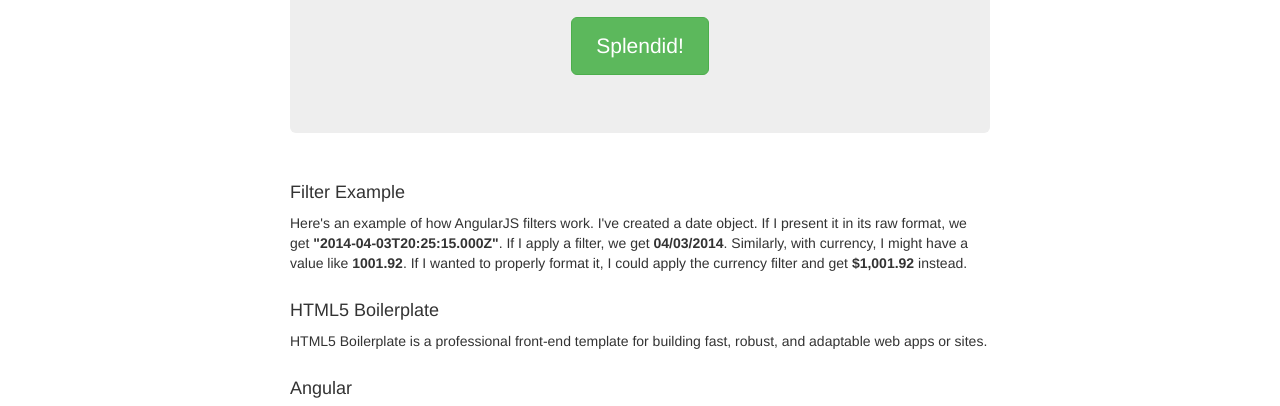
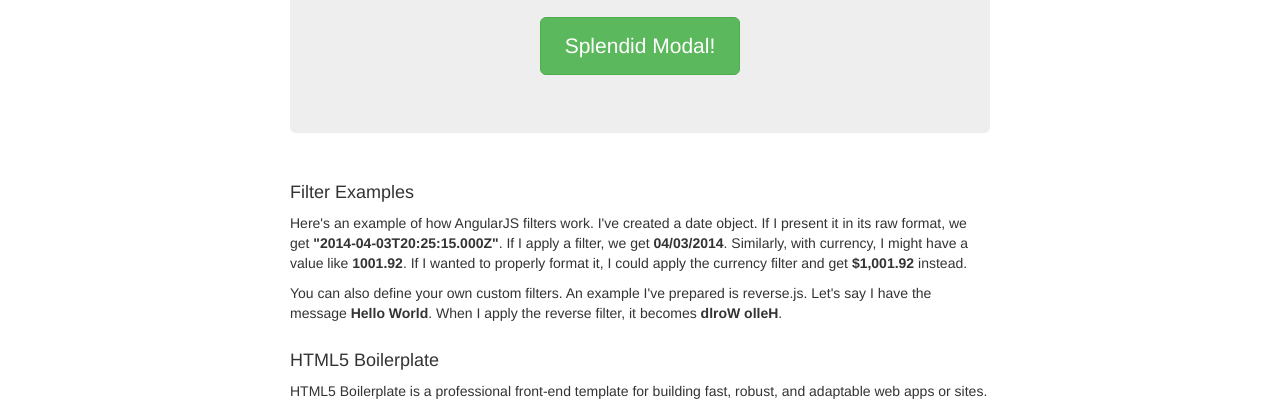
Before and after one commit to Tivix/AngularJSPractices, a website: page app/index.html in a window 1280 px wide. Shown: the part 372-778 px from the top of the page. Drawn offline with nearby package versions, Linux system fonts and the light colour scheme; some packages are replaced by stand-ins of ours; files that its build step writes are made by us from their sources; a script that the page names is missing.

Commit message:
Custom filter example.

```diff
--- a/app/index.html
+++ b/app/index.html
@@ -71,6 +71,7 @@
         <script src="scripts/controllers/master.js"></script>
         <script src="scripts/services/request.js"></script>
         <script src="scripts/services/validators.js"></script>
+        <script src="scripts/filters/reverse.js"></script>
         <!-- endbuild -->
 </body>
 </html>
--- a/app/scripts/controllers/main.js
+++ b/app/scripts/controllers/main.js
@@ -5,4 +5,5 @@ angular.module('angularJspracticesApp')
   	// Some example data for our page.
     $scope.now = new Date();
     $scope.price = 1001.92;
+    $scope.message = "Hello World";
   });
--- /dev/null
+++ b/app/scripts/filters/reverse.js
@@ -0,0 +1,8 @@
+'use strict';
+
+angular.module('angularJspracticesApp')
+  .filter('reverse', function () {
+    return function (input) {
+      return input.split('').reverse().join('');
+    };
+  });
--- a/app/views/main.html
+++ b/app/views/main.html
@@ -5,14 +5,15 @@
     Always a pleasure scaffolding your apps.
   </p>
   <!-- Hey.  Why don't we trigger that modal setup in master.js if they press this button? -->
-  <p><button class="btn btn-lg btn-success" ng-click="splendid()">Splendid!</button></p>
+  <p><button class="btn btn-lg btn-success" ng-click="splendid()">Splendid Modal!</button></p>
 </div>
 
 <div class="row marketing">
-  <h4>Filter Example</h4>
+  <h4>Filter Examples</h4>
   <p>
     Here's an example of how AngularJS filters work.  I've created a date object.  If I present it in its raw format, we get <strong>{{now}}</strong>.  If I apply a filter, we get <strong>{{now | date : "MM/dd/yyyy"}}</strong>.  Similarly, with currency, I might have a value like <strong>{{price}}</strong>.  If I wanted to properly format it, I could apply the currency filter and get <strong>{{price | currency : "$"}}</strong> instead.
   </p>
+  <p>You can also define your own custom filters.  An example I've prepared is reverse.js.  Let's say I have the message <strong>{{message}}</strong>.  When I apply the reverse filter, it becomes <strong>{{message | reverse}}</strong>.</p>
   <h4>HTML5 Boilerplate</h4>
   <p>
     HTML5 Boilerplate is a professional front-end template for building fast, robust, and adaptable web apps or sites.
```
Also changed, not shown: test/spec/filters/palindrome.js (added, +19 -0 lines).
